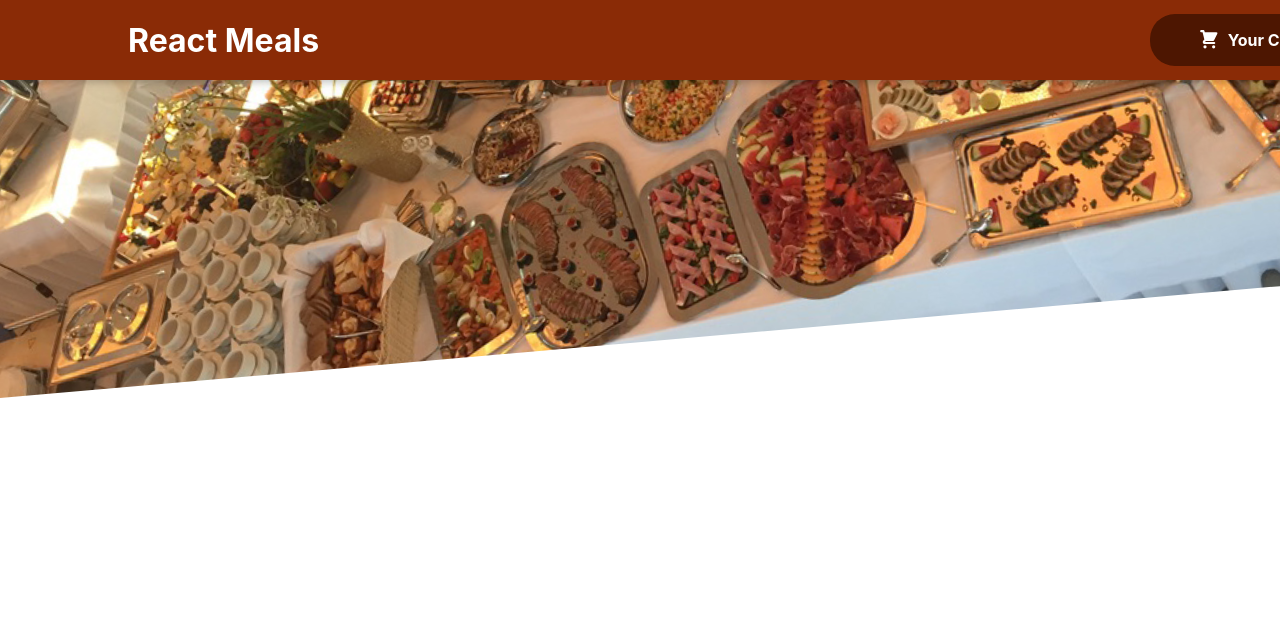
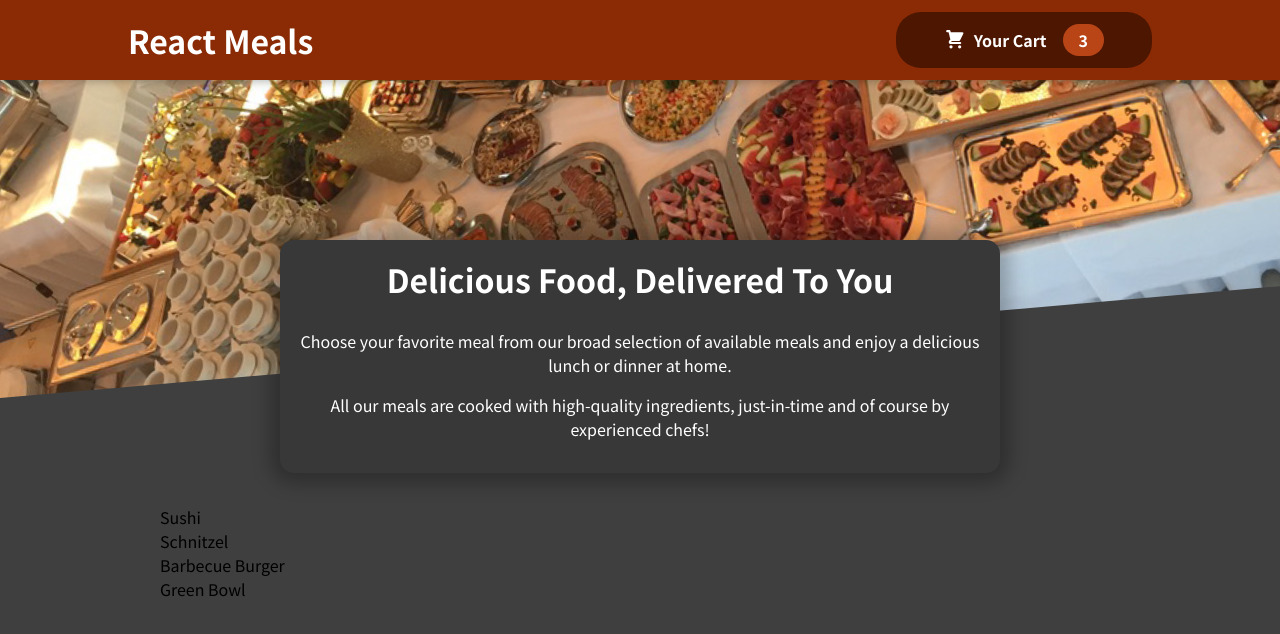
Before and after one commit to sriram-singarapu/react-restaurant, a React (Create React App) app in the folder restaurant/: page / in a window 1280 px wide. Shown: the top 634 px of the page. Built offline with nearby package versions, Linux system fonts and the light colour scheme.

Commit message:
meals summary added

```diff
--- a/restaurant/src/App.js
+++ b/restaurant/src/App.js
@@ -1,10 +1,14 @@
 import React, { Fragment } from "react";
 import Header from "../src/Components//Layout/Header";
+import Meals from "./Components/Meals/Meals";
 
 function App() {
   return (
     <Fragment>
       <Header />
+      <main>
+        <Meals />
+      </main>
     </Fragment>
   );
 }
--- /dev/null
+++ b/restaurant/src/Components/Meals/AvailableMeals.js
@@ -0,0 +1,40 @@
+import React from "react";
+import classes from "./AvailableMeals.module.css";
+
+const DUMMY_MEALS = [
+  {
+    id: "m1",
+    name: "Sushi",
+    description: "Finest fish and veggies",
+    price: 22.99,
+  },
+  {
+    id: "m2",
+    name: "Schnitzel",
+    description: "A german specialty!",
+    price: 16.5,
+  },
+  {
+    id: "m3",
+    name: "Barbecue Burger",
+    description: "American, raw, meaty",
+    price: 12.99,
+  },
+  {
+    id: "m4",
+    name: "Green Bowl",
+    description: "Healthy...and green...",
+    price: 18.99,
+  },
+];
+
+const AvailableMeals = () => {
+  const mealsList = DUMMY_MEALS.map((item) => <li>{item.name}</li>);
+  return (
+    <section className={classes.meals}>
+      <ul>{mealsList}</ul>
+    </section>
+  );
+};
+
+export default AvailableMeals;
--- /dev/null
+++ b/restaurant/src/Components/Meals/AvailableMeals.module.css
@@ -0,0 +1,24 @@
+.meals {
+  max-width: 60rem;
+  width: 90%;
+  margin: 2rem auto;
+  animation: meals-appear 1s ease-out forwards;
+}
+
+.meals ul {
+  list-style: none;
+  margin: 0;
+  padding: 0;
+}
+
+@keyframes meals-appear {
+  from {
+    opacity: 0;
+    transform: translateY(3rem);
+  }
+
+  to {
+    opacity: 1;
+    transform: translateY(0);
+  }
+}
--- /dev/null
+++ b/restaurant/src/Components/Meals/Meals.js
@@ -0,0 +1,13 @@
+import { Fragment } from "react";
+import MealsSummary from "./MealsSummary";
+import AvailableMeals from "./AvailableMeals";
+
+const Meals = () => {
+  return (
+    <Fragment>
+      <MealsSummary />
+      <AvailableMeals />
+    </Fragment>
+  );
+};
+export default Meals;
--- /dev/null
+++ b/restaurant/src/Components/Meals/MealsSummary.js
@@ -0,0 +1,19 @@
+import classes from "./MealsSummary.module.css";
+
+const MealsSummary = () => {
+  return (
+    <section className={classes.summary}>
+      <h2>Delicious Food, Delivered To You</h2>
+      <p>
+        Choose your favorite meal from our broad selection of available meals
+        and enjoy a delicious lunch or dinner at home.
+      </p>
+      <p>
+        All our meals are cooked with high-quality ingredients, just-in-time and
+        of course by experienced chefs!
+      </p>
+    </section>
+  );
+};
+
+export default MealsSummary;
--- /dev/null
+++ b/restaurant/src/Components/Meals/MealsSummary.module.css
@@ -0,0 +1,18 @@
+.summary {
+  text-align: center;
+  max-width: 45rem;
+  width: 90%;
+  margin: auto;
+  margin-top: -10rem;
+  position: relative;
+  background-color: #383838;
+  color: white;
+  border-radius: 14px;
+  padding: 1rem;
+  box-shadow: 0 1px 18px 10px rgba(0, 0, 0, 0.25);
+}
+
+.summary h2 {
+  font-size: 2rem;
+  margin-top: 0;
+}
--- a/restaurant/src/index.css
+++ b/restaurant/src/index.css
@@ -1,13 +1,14 @@
+@import url("https://fonts.googleapis.com/css2?family=Noto+Sans+JP:wght@400;700&display=swap");
+
+* {
+  box-sizing: border-box;
+}
+
+html {
+  font-family: "Noto Sans JP", sans-serif;
+}
+
 body {
   margin: 0;
-  font-family: -apple-system, BlinkMacSystemFont, 'Segoe UI', 'Roboto', 'Oxygen',
-    'Ubuntu', 'Cantarell', 'Fira Sans', 'Droid Sans', 'Helvetica Neue',
-    sans-serif;
-  -webkit-font-smoothing: antialiased;
-  -moz-osx-font-smoothing: grayscale;
+  background-color: #3f3f3f;
 }
-
-code {
-  font-family: source-code-pro, Menlo, Monaco, Consolas, 'Courier New',
-    monospace;
-}
--- a/restaurant/src/index.js
+++ b/restaurant/src/index.js
@@ -4,12 +4,4 @@
 import App from "./App";
 
 const root = ReactDOM.createRoot(document.getElementById("root"));
-root.render(
-  <React.StrictMode>
-    <App />
-  </React.StrictMode>
-);
-
-// If you want to start measuring performance in your app, pass a function
-// to log results (for example: reportWebVitals(console.log))
-// or send to an analytics endpoint. Learn more: https://bit.ly/CRA-vitals
+root.render(<App />);
```
